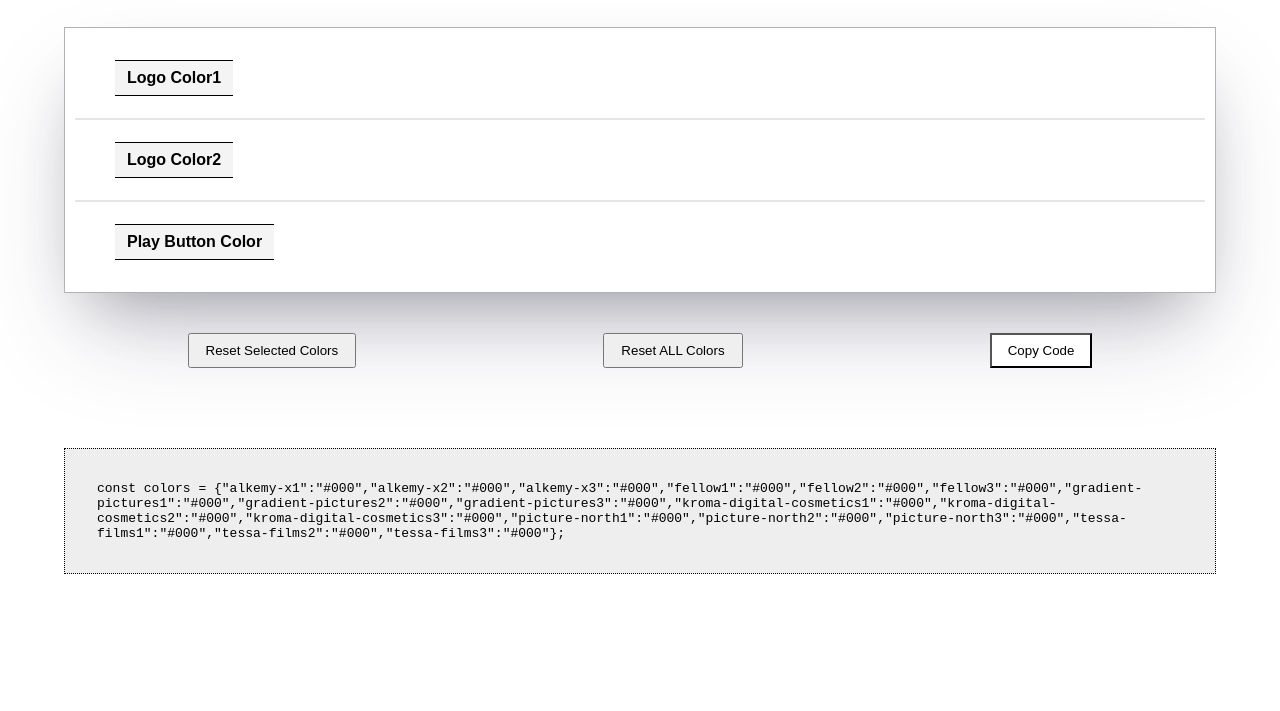
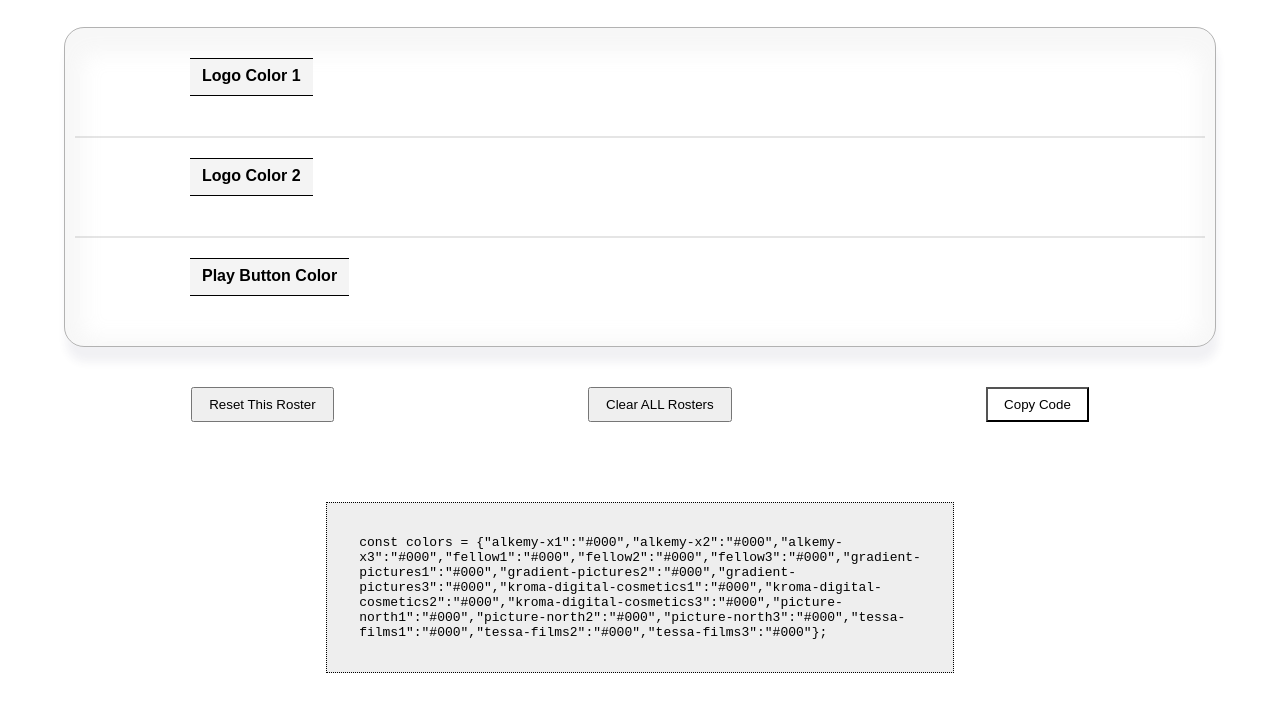
Before and after one commit to greggfine/vlm-color-generator, a website: page index.html in a window 1280 px wide. Shown: the part 325-1036 px from the top of the page. Before the commit the page ends 899 px from the top, so only its background shows below. Drawn offline with Linux system fonts and the light colour scheme.

Commit message:
fix styles

```diff
--- a/app.js
+++ b/app.js
@@ -186,19 +186,22 @@ function getCodeForCodeBox() {
   localStorageDisplay.textContent = `const colors = ${JSON.stringify(
     formattedHexCodes
   )};`;
+  // localStorageDisplay.style.width = "50%";
+  // localStorageDisplay.style.overflow = "hidden";
 }
 
 const processIMG = () => {
   const imgFile = document.getElementById("imgfile");
   const image = new Image();
   const file = imgFile.files[0];
-  if (file.size > 90000) {
+  if (file.size > 500000) {
     alert("File size exceeds limit");
     return;
   } else {
     const fileReader = new FileReader();
 
     fileReader.onload = () => {
+      resetColorStopsAndPalettes();
       image.onload = () => {
         canvas.width = image.width;
         canvas.height = image.height;
--- a/index.html
+++ b/index.html
@@ -95,12 +95,12 @@
 
     <section class="color-box">
       <div class="palette-wrap">
-        <span class="color-palette">Logo Color1</span>
+        <span class="color-palette">Logo Color 1</span>
         <div id="palette-1"></div>
       </div>
       <div class="divider"></div>
       <div class="palette-wrap">
-        <span class="color-palette">Logo Color2</span>
+        <span class="color-palette">Logo Color 2</span>
         <div id="palette-2"></div>
       </div>
       <div class="divider"></div>
@@ -114,8 +114,8 @@
 
 
     <section class="code-btns">
-      <button id="remove-this-code-btn" class="button-28" role="button">Reset Selected Colors</button>
-      <button id="remove-code-btn" class="button-28" role="button">Reset ALL Colors</button>
+      <button id="remove-this-code-btn" class="button-28" role="button">Reset This Roster</button>
+      <button id="remove-code-btn" class="button-28" role="button">Clear ALL Rosters</button>
       <button id="copy-code-btn" class="button-28 btn-success" role="button">Copy Code</button>
       </button>
     </section>
--- a/styles.css
+++ b/styles.css
@@ -59,12 +59,14 @@ canvas {
 }
 .code-box {
   margin-top: 40px;
+  margin-bottom: 40px;
   border: 1.5px dotted #000;
   padding: 2rem;
   width: min-content;
   box-sizing: border-box;
-  min-width: 90%;
+  max-width: 89%;
   background-color: #eee;
+  overflow-wrap: break-word;
 }
 .code-btns {
   margin: 40px;
@@ -75,8 +77,12 @@ canvas {
 .color-box {
   width: 90%;
   border: 1px solid rgba(0, 0, 0, 0.3);
-  box-shadow: rgba(50, 50, 93, 0.25) 0px 50px 100px -20px,
-    rgba(0, 0, 0, 0.3) 0px 30px 60px -30px;
+  border-radius: 20px;
+  /*👉  box-shadow: rgba(50, 50, 93, 0.25) 0px 50px 100px -20px,
+    rgba(0, 0, 0, 0.3) 0px 30px 60px -30px;👈*/
+  box-shadow: rgb(50 50 93 / 7%) 2px 15px 8px 0px,
+    inset rgb(195 195 195 / 13%) 1px 9px 20px 17px;
+
   padding: 10px;
   box-sizing: border-box;
   margin-top: 20px;
@@ -101,6 +107,10 @@ canvas {
   padding: 0.5rem 0.75rem;
   background-color: #f4f4f4;
   min-width: fit-content;
+  /* position: absolute; */
+  /* float: left; */
+  margin-bottom: 20px;
+  height: 20px;
 }
 
 .company-selector {
@@ -139,8 +149,15 @@ input[type="file"] {
   margin-bottom: 20px;
   display: flex;
   flex-wrap: wrap;
-  width: 95%;
+  /* width: 95%; */
+  /* width: 80%; */
   justify-content: flex-end;
+  /* justify-content: center; */
+  /* border: 1px solid #000; */
+  /* margin: auto; */
+  margin-left: auto;
+  margin-right: auto;
+  gap: 0.5px;
 }
 
 #palette-1 > div,
@@ -161,10 +178,10 @@ input[type="file"] {
 .palette-wrap {
   margin-top: 20px;
   margin-bottom: 20px;
+  max-width: 900px;
+  margin-left: auto;
+  margin-right: auto;
   display: flex;
-  align-items: center;
-  justify-content: center;
-  padding: 0 40px;
 }
 
 .removeCodeBtn {
@@ -208,7 +225,7 @@ input[type="file"] {
 
 @media screen and (max-width: 960px) {
   .code-box {
-    min-width: 80%;
+    /* min-width: 80%; */
   }
   .selector-inputs-wrap {
     flex-direction: column;
```
